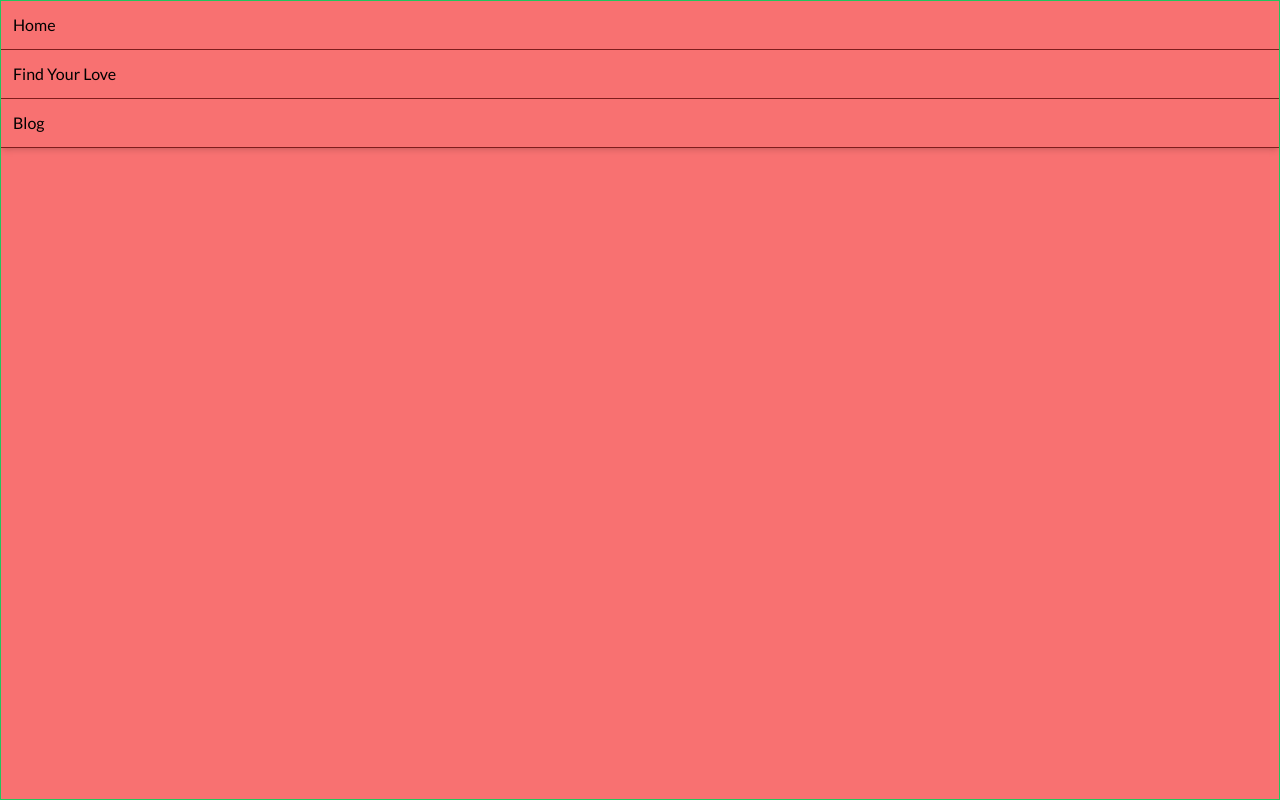
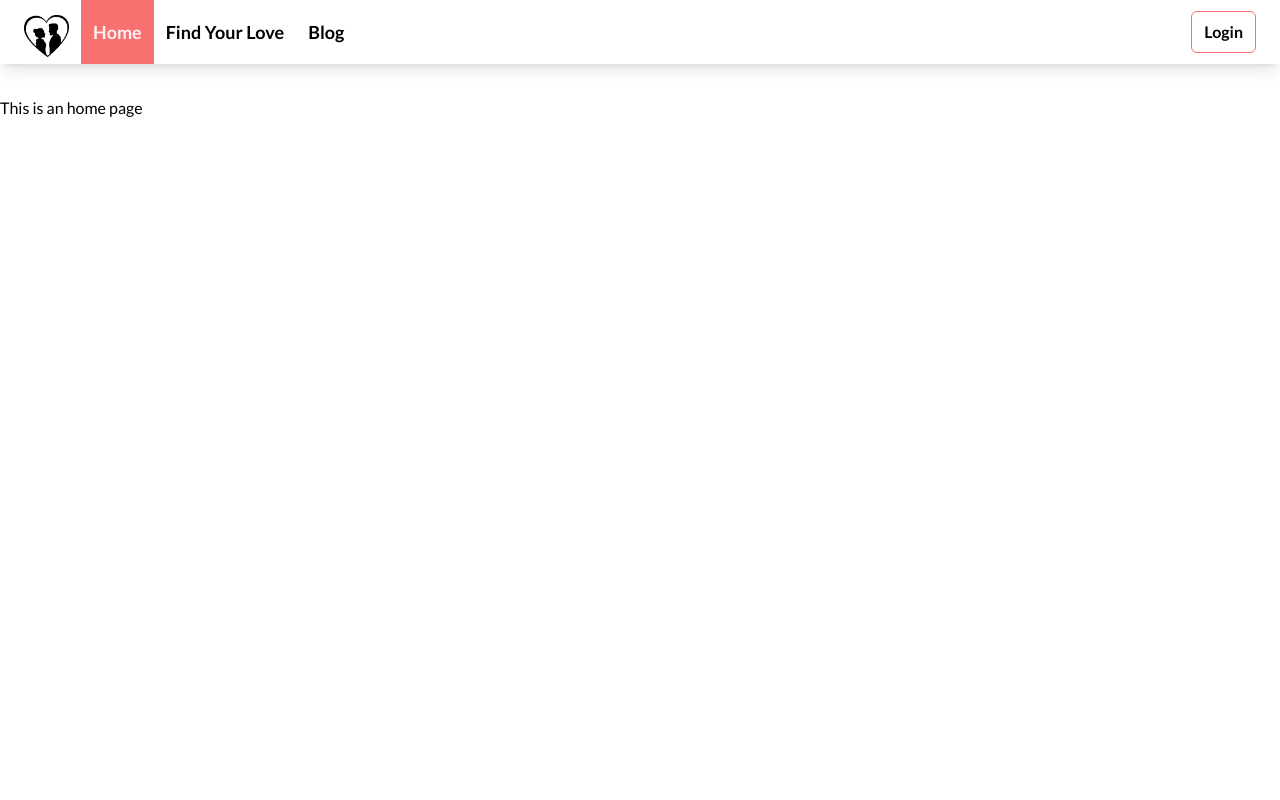
Before and after one commit to GitHubAccocount/DatingApp-Frontend, a Vue app: page / in a window 1280 px wide. Built offline with nearby package versions, Linux system fonts and the light colour scheme.

Commit message:
feat: create header

```diff
--- a/package.json
+++ b/package.json
@@ -11,6 +11,9 @@
     "type-check": "vue-tsc --noEmit -p tsconfig.vitest.json --composite false"
   },
   "dependencies": {
+    "@fortawesome/fontawesome-svg-core": "^6.4.0",
+    "@fortawesome/free-solid-svg-icons": "^6.4.0",
+    "@fortawesome/vue-fontawesome": "^3.0.3",
     "pinia": "^2.0.32",
     "vue": "^3.2.47",
     "vue-router": "^4.1.6"
@@ -28,6 +31,8 @@
     "jsdom": "^21.1.0",
     "npm-run-all": "^4.1.5",
     "postcss": "^8.4.26",
+    "prettier": "^3.0.0",
+    "prettier-plugin-tailwindcss": "^0.4.1",
     "tailwindcss": "^3.3.3",
     "typescript": "~4.8.4",
     "vite": "^4.1.4",
--- a/src/components/Navigation/MainNav.vue
+++ b/src/components/Navigation/MainNav.vue
@@ -1,29 +1,87 @@
 <template>
-  <header>
-    <div class="border border-green-500 h-full absolute w-full bg-red-400">
-      <nav>
-        <ul>
+  <header class="sticky left-0 right-0 top-0 mb-8 h-16 shadow-lg 2xl:h-24">
+    <nav class="flex h-full w-full items-center justify-between bg-white">
+      <div class="flex h-full items-center">
+        <div class="hidden pt-2 md:inline md:pl-6">
+          <img class="h-auto w-full md:w-14" src="assets/date-app_logo2.png" />
+        </div>
+        <div class="w-10 justify-end pl-6 md:hidden">
+          <font-awesome-icon :icon="inOutIcon" size="2xl" @click="SHOW_NAV"></font-awesome-icon>
+        </div>
+        <ul
+          :class="[
+            'absolute',
+            'bg-white',
+            'w-full',
+            'duration-300',
+            'ease-in-out',
+            '-z-10',
+            inOutNav,
+            'md:static',
+            'md:z-0',
+            'md:flex',
+            'md:justify-start',
+            'md:pl-3',
+            'md:h-full'
+          ]"
+        >
           <li
             v-for="item in menuItems"
             :key="item.text"
-            class="border-b border-red-900 p-3 last:shadow-md hover:bg-red-600 active:bg-red-600 active:shadow-inner"
+            :class="{ 'bg-red-400 text-rose-50': isCurrentRoute(item.url) }"
+            class="flex border-b border-red-400 p-3 font-bold last:shadow-lg hover:bg-red-400 hover:text-rose-50 md:border-none md:p-0 md:text-lg md:last:shadow-none"
           >
-            <router-link :to="item.url" class="block">{{
-              item.text
-            }}</router-link>
+            <router-link
+              :to="item.url"
+              class="block w-full md:flex md:h-full md:items-center md:p-3 2xl:text-2xl"
+              >{{ item.text }}</router-link
+            >
           </li>
         </ul>
-      </nav>
-    </div>
+        <div class="pl-6 pt-2 md:hidden">
+          <img class="h-10 w-11 md:w-14" src="assets/date-app_logo2.png" />
+        </div>
+      </div>
+
+      <div class="py-3 pr-6">
+        <Button></Button>
+      </div>
+    </nav>
   </header>
 </template>
 
 <script lang="ts" setup>
-import { ref } from "vue";
+import Button from '@/components/Shared/Button.vue';
+
+import type { FontAwesomeIcon } from '@fortawesome/vue-fontawesome';
+import { computed, ref } from 'vue';
+import { useRoute } from 'vue-router';
+
+import { useUserStore } from '@/stores/user';
 
 const menuItems = ref([
-  { text: "Home", url: "/" },
-  { text: "Find Your Love", url: "/find" },
-  { text: "Blog", url: "/blog" },
+  { text: 'Home', url: '/', name: 'home' },
+  { text: 'Find Your Love', url: '/find', name: 'find' },
+  { text: 'Blog', url: '/blog', name: 'blog' }
 ]);
+
+const userStore = useUserStore();
+const showNav = computed(() => userStore.showNav);
+const SHOW_NAV = userStore.SHOW_NAV;
+
+// shows and hide navbar for mobile
+const inOutNav = computed(() => {
+  return showNav.value ? 'top-16' : '-top-48';
+});
+
+// shows xmark or hamburger
+const inOutIcon = computed(() => {
+  return ['fas', showNav.value ? 'xmark' : 'bars'];
+});
+
+const route = useRoute();
+// instead of function it is possible to use .router-link-active and .router-link-exact-active
+const isCurrentRoute = (url: string) => {
+  return route.path === url;
+};
 </script>
--- /dev/null
+++ b/src/components/Shared/Button.vue
@@ -0,0 +1,9 @@
+<template>
+  <button
+    class="rounded-md border border-red-400 p-3 px-3 py-2 font-bold hover:bg-red-400 hover:text-rose-50 2xl:border-2 2xl:px-6 2xl:py-4 2xl:text-2xl"
+  >
+    Login
+  </button>
+</template>
+
+<script lang="ts" setup></script>
--- a/src/main.ts
+++ b/src/main.ts
@@ -1,12 +1,17 @@
 import { createApp } from "vue";
 import { createPinia } from "pinia";
+import { FontAwesomeIcon } from "@fortawesome/vue-fontawesome";
+import { library } from "@fortawesome/fontawesome-svg-core";
+import { faXmark, faBars } from "@fortawesome/free-solid-svg-icons";
 
 import App from "./App.vue";
 import router from "./router";
+
+library.add(faXmark, faBars);
 
 const app = createApp(App);
 
 app.use(createPinia());
 app.use(router);
-
+app.component("font-awesome-icon", FontAwesomeIcon);
 app.mount("#app");
--- a/src/router/index.ts
+++ b/src/router/index.ts
@@ -1,24 +1,24 @@
-import { createRouter, createWebHistory } from "vue-router";
+import { createRouter, createWebHistory } from 'vue-router';
 
 const router = createRouter({
   history: createWebHistory(import.meta.env.BASE_URL),
   routes: [
     {
-      path: "/",
-      name: "home",
-      component: () => import("@/views/HomeView.vue"),
+      path: '/',
+      name: 'home',
+      component: () => import('@/views/HomeView.vue')
     },
     {
-      path: "/find",
-      name: "find",
-      component: () => import("@/views/FindView.vue"),
+      path: '/find',
+      name: 'find',
+      component: () => import('@/views/FindView.vue')
     },
     {
-      path: "/blog",
-      name: "blog",
-      component: () => import("@/views/BlogView.vue"),
-    },
-  ],
+      path: '/blog',
+      name: 'blog',
+      component: () => import('@/views/BlogView.vue')
+    }
+  ]
 });
 
 export default router;
--- a/src/stores/counter.ts
+++ /dev/null
@@ -1,12 +0,0 @@
-import { ref, computed } from 'vue'
-import { defineStore } from 'pinia'
-
-export const useCounterStore = defineStore('counter', () => {
-  const count = ref(0)
-  const doubleCount = computed(() => count.value * 2)
-  function increment() {
-    count.value++
-  }
-
-  return { count, doubleCount, increment }
-})
--- /dev/null
+++ b/src/stores/user.ts
@@ -0,0 +1,11 @@
+import { ref } from "vue";
+import { defineStore } from "pinia";
+
+export const useUserStore = defineStore("user", () => {
+  const showNav = ref(false);
+  const SHOW_NAV = () => {
+    showNav.value = !showNav.value;
+  };
+
+  return { showNav, SHOW_NAV };
+});
```
Also changed, not shown: .prettierrc.json (added), assets/date-app_logo2.png (added), 1 other file (tests, documents, lock files or other folders).
